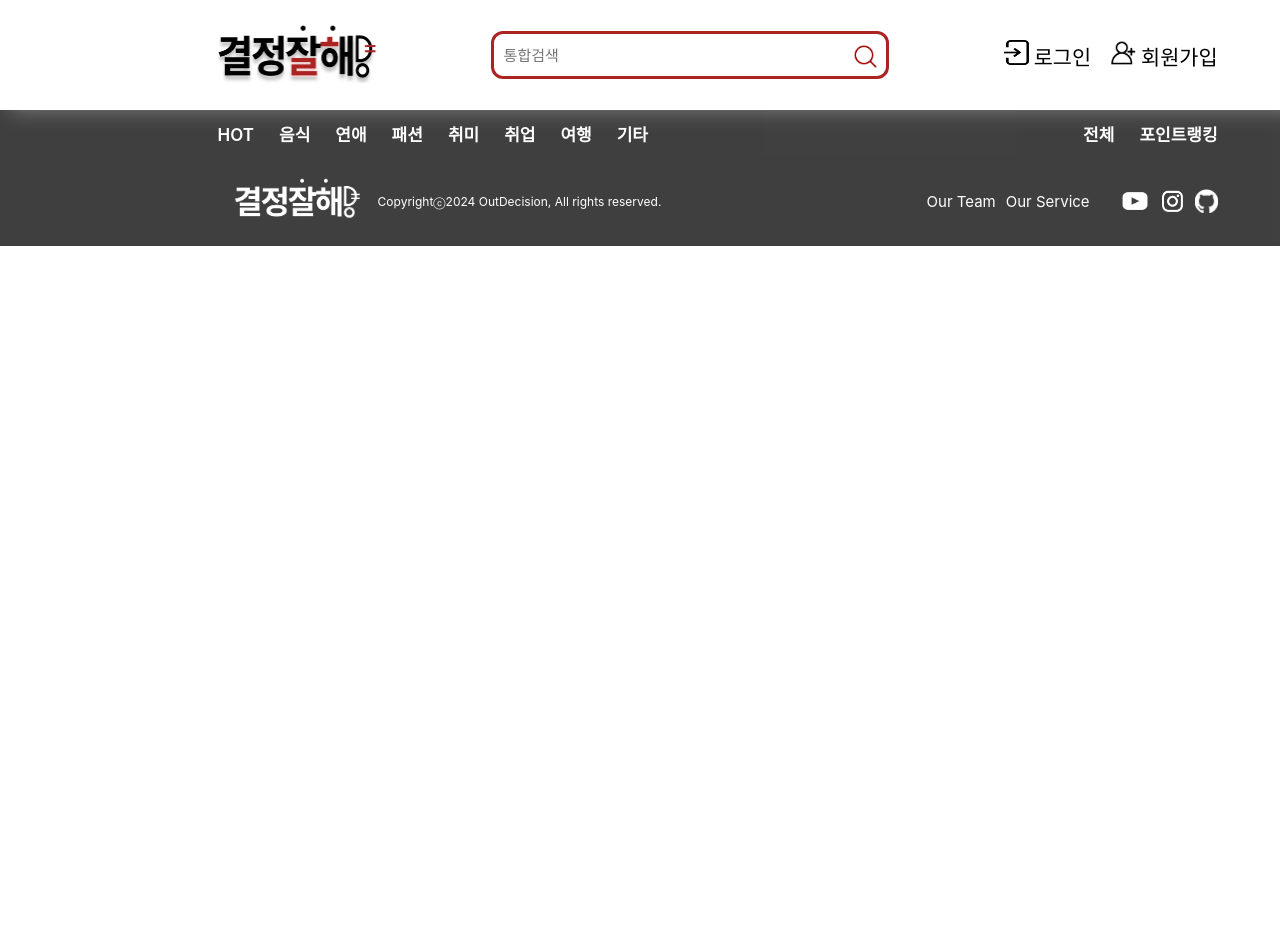
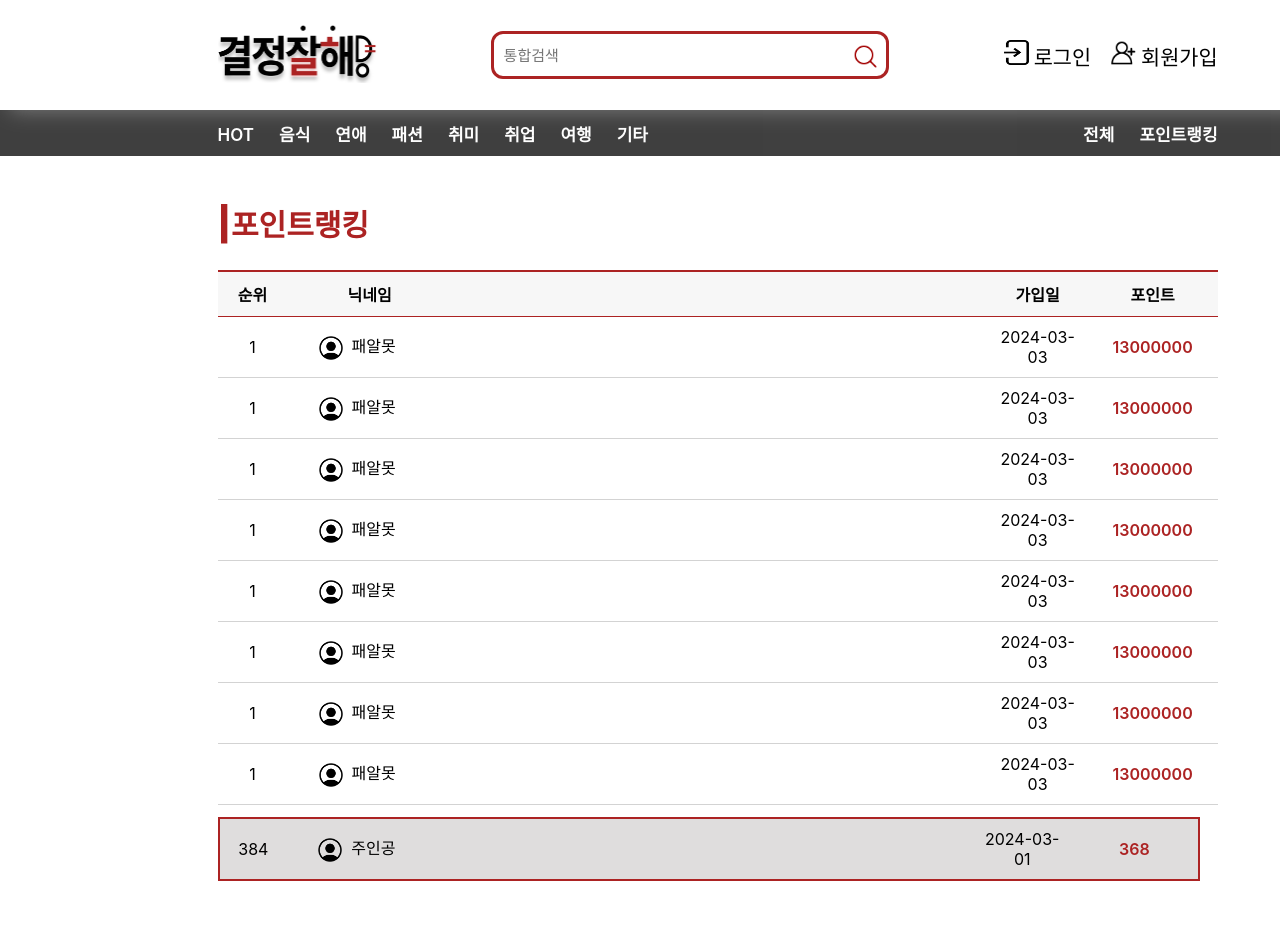
Before and after one commit to OutDecision/OutDecision_Client, a React (Create React App) app: page /ranking in a window 1280 px wide. Shown: the top 952 px of the page. Before the commit the page ends 800 px from the top, so only its background shows below. Built offline with nearby package versions, Linux system fonts and the light colour scheme.

Commit message:
랭킹페이지

```diff
--- a/src/App.js
+++ b/src/App.js
@@ -9,6 +9,7 @@ import Signup from "./component/signup/Signup";
 import Board from "./component/board/Board";
 import Postup from "./component/postup/Postup";
 import PostView from "./component/postview/PostView";
+import Ranking from "./component/ranking/Ranking";
 
 function App() {
 
@@ -22,6 +23,7 @@ function App() {
         <Route path="/board/:name" element={<Board />}></Route>
         <Route path="/board/postup/:name" element={<Postup />}></Route>
         <Route path="/board/view/:id" element={<PostView />}></Route>
+        <Route path="/ranking" element={<Ranking />}></Route>
       </Routes>
       <Footer />
     </BrowserRouter>
--- a/src/component/header/Header.js
+++ b/src/component/header/Header.js
@@ -35,7 +35,7 @@ function Header() {
                 </div>
                 <div className={styles.rightMenu}>
                     <span>전체</span>
-                    <span>포인트랭킹</span>
+                    <Link to="/ranking" className={styles.rankinglink}><span>포인트랭킹</span></Link>
                 </div>
             </div>
         </>
--- a/src/component/header/header.module.css
+++ b/src/component/header/header.module.css
@@ -101,3 +101,8 @@
     text-decoration: none;
     color: white;
 }
+
+.rankinglink {
+    text-decoration: none;
+    color: white;
+}
--- /dev/null
+++ b/src/component/ranking/Ranking.js
@@ -0,0 +1,108 @@
+import React from "react";
+import styles from './ranking.module.css';
+
+function Ranking () {
+    return (
+        <div className={styles.container}>
+            <div className="flexbox">
+                <div className={styles.rankingtitle}><span className={styles.decoration}>|</span>포인트랭킹</div>
+
+                <table className={styles.rankingtable}>
+                    <thead className={styles.rankinghead}>
+                        <tr>
+                            <th>순위</th>
+                            <th>닉네임</th>
+                            <th>가입일</th>
+                            <th>포인트</th>
+                        </tr>
+                    </thead>
+
+                    <tbody>
+                        <tr>
+                            <td>1</td>
+                            <td><img src="/assets/user.png" alt="프로필"/>패알못</td>
+                            <td>2024-03-03</td>
+                            <td>13000000</td>
+                        </tr>
+                        <tr>
+                            <td>1</td>
+                            <td><img src="/assets/user.png" alt="프로필"/>패알못</td>
+                            <td>2024-03-03</td>
+                            <td>13000000</td>
+                        </tr>
+                        <tr>
+                            <td>1</td>
+                            <td><img src="/assets/user.png" alt="프로필"/>패알못</td>
+                            <td>2024-03-03</td>
+                            <td>13000000</td>
+                        </tr>
+                        <tr>
+                            <td>1</td>
+                            <td><img src="/assets/user.png" alt="프로필"/>패알못</td>
+                            <td>2024-03-03</td>
+                            <td>13000000</td>
+                        </tr>
+                        <tr>
+                            <td>1</td>
+                            <td><img src="/assets/user.png" alt="프로필"/>패알못</td>
+                            <td>2024-03-03</td>
+                            <td>13000000</td>
+                        </tr>
+                        <tr>
+                            <td>1</td>
+                            <td><img src="/assets/user.png" alt="프로필"/>패알못</td>
+                            <td>2024-03-03</td>
+                            <td>13000000</td>
+                        </tr>
+                        <tr>
+                            <td>1</td>
+                            <td><img src="/assets/user.png" alt="프로필"/>패알못</td>
+                            <td>2024-03-03</td>
+                            <td>13000000</td>
+                        </tr>
+                        <tr>
+                            <td>1</td>
+                            <td><img src="/assets/user.png" alt="프로필"/>패알못</td>
+                            <td>2024-03-03</td>
+                            <td>13000000</td>
+                        </tr>
+                        <tr>
+                            <td>1</td>
+                            <td><img src="/assets/user.png" alt="프로필"/>패알못</td>
+                            <td>2024-03-03</td>
+                            <td>13000000</td>
+                        </tr>
+                        <tr>
+                            <td>1</td>
+                            <td><img src="/assets/user.png" alt="프로필"/>패알못</td>
+                            <td>2024-03-03</td>
+                            <td>13000000</td>
+                        </tr>
+                        <tr>
+                            <td>1</td>
+                            <td><img src="/assets/user.png" alt="프로필"/>패알못</td>
+                            <td>2024-03-03</td>
+                            <td>13000000</td>
+                        </tr>
+                        <tr>
+                            <td>1</td>
+                            <td><img src="/assets/user.png" alt="프로필"/>패알못</td>
+                            <td>2024-03-03</td>
+                            <td>13000000</td>
+                        </tr>
+                    </tbody>
+                    <tfoot>
+                        <tr>
+                            <td>384</td>
+                            <td><img src="/assets/user.png" alt="프로필"/>주인공</td>
+                            <td>2024-03-01</td>
+                            <td>368</td>
+                        </tr>
+                    </tfoot>
+                </table>
+            </div>
+        </div>
+    );
+}
+
+export default Ranking;
--- /dev/null
+++ b/src/component/ranking/ranking.module.css
@@ -0,0 +1,93 @@
+.container {
+    min-height: calc(100vh - 50px);
+    padding: 20px 17% 50px 17%;
+}
+
+.decoration {
+    font-weight: 1000;
+    font-size: 33px;
+}
+
+.rankingtitle {
+    font-size: 30px;
+    font-weight: 600;
+    color: #ac2323;
+    margin: 25px 0 25px 0;
+}
+
+
+.rankinghead {
+    background-color: #f7f7f7;
+    min-width: 1000px;
+    display: table;
+    width: 100%;
+}
+
+.rankingtable {
+    border-collapse: collapse;
+    min-width: 1000px;
+}
+
+.rankingtable th {
+    border-top: 2px solid #ac2323;
+    border-bottom: 1px solid #ac2323;
+    padding: 10px 0 10px 0;
+}
+
+.rankingtable th:nth-child(2) {
+    text-align: left;
+    padding-left: 60px;
+}
+
+.rankingtable td {
+    padding: 10px 5px 10px 5px;
+    border-bottom: 1px solid lightgray;
+    text-align: center;
+}
+
+.rankingtable td:nth-child(2) {
+    text-align: left;
+    padding-left: 30px;
+}
+
+.rankingtable td:nth-child(4) {
+    color: #ac2323;
+    font-weight: 600;
+}
+
+.rankingtable img {
+    width: 26px;
+    vertical-align: middle;
+    margin-right: 8px;
+}
+
+.rankingtable tbody {
+    display: block;
+    max-height: 500px;
+    overflow-y: scroll;
+}
+
+.rankingtable tbody tr{
+    display: table;
+    width: 100%;
+}
+
+.rankingtable th:nth-child(1), .rankingtable td:nth-child(1) {
+    width: 7%;
+}
+.rankingtable th:nth-child(2), .rankingtable td:nth-child(2) {
+    width: 70%;
+}
+.rankingtable th:nth-child(3), .rankingtable td:nth-child(3) {
+    width: 10%;
+}
+.rankingtable th:nth-child(4), .rankingtable td:nth-child(4) {
+    width: 13%;
+}
+
+.rankingtable tfoot {
+    background-color: #DFDDDD;
+    border: 2px solid #ac2323;
+    display: table;
+    width: 98%;
+}
```
